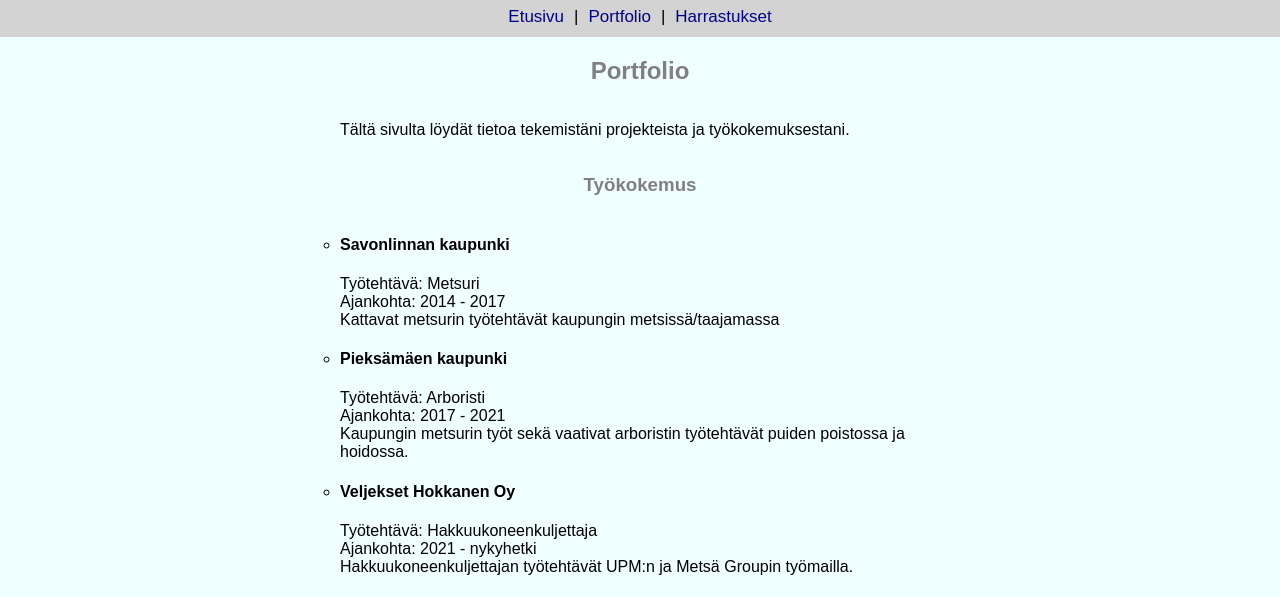
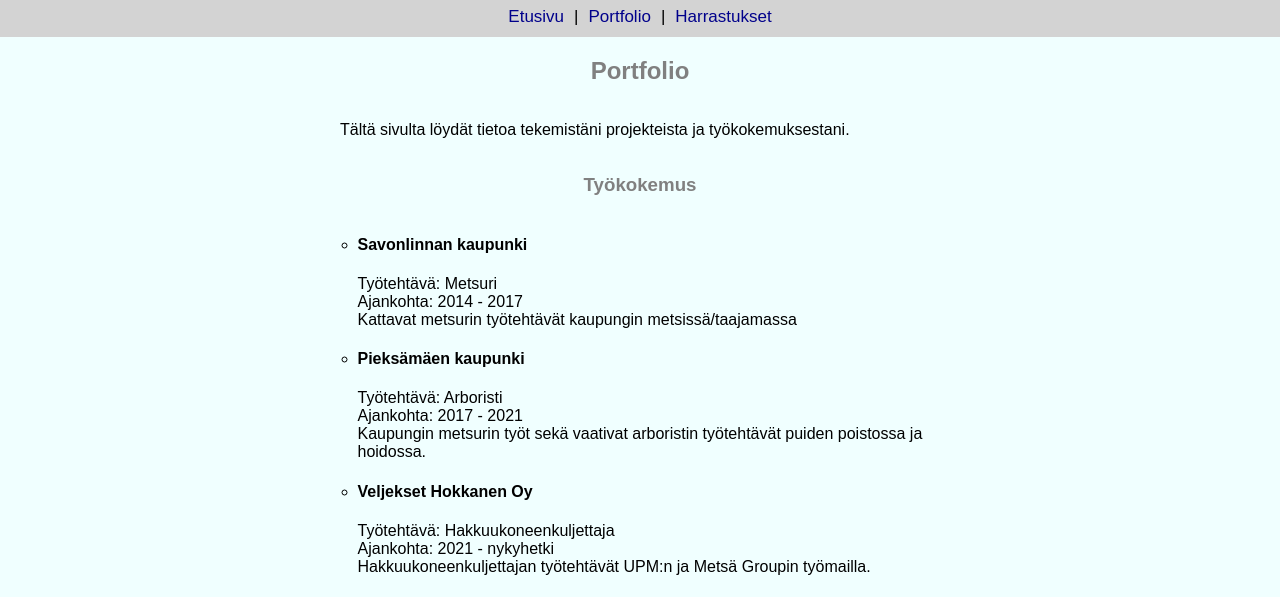
Before and after one commit to vnuutine/web_dev_jamk, a plain HTML site: page portfolio.html in a window 1280 px wide. Shown: the part 203-800 px from the top of the page. Drawn offline with Linux system fonts and the light colour scheme.

Commit message:
harj_3 säätöä

```diff
--- a/styles/styles.css
+++ b/styles/styles.css
@@ -84,6 +84,7 @@ a:active {
 ul {
     list-style:circle;
     padding: 0;
+    padding-left: 35px;
     margin-top: 0;
 }
 
```
